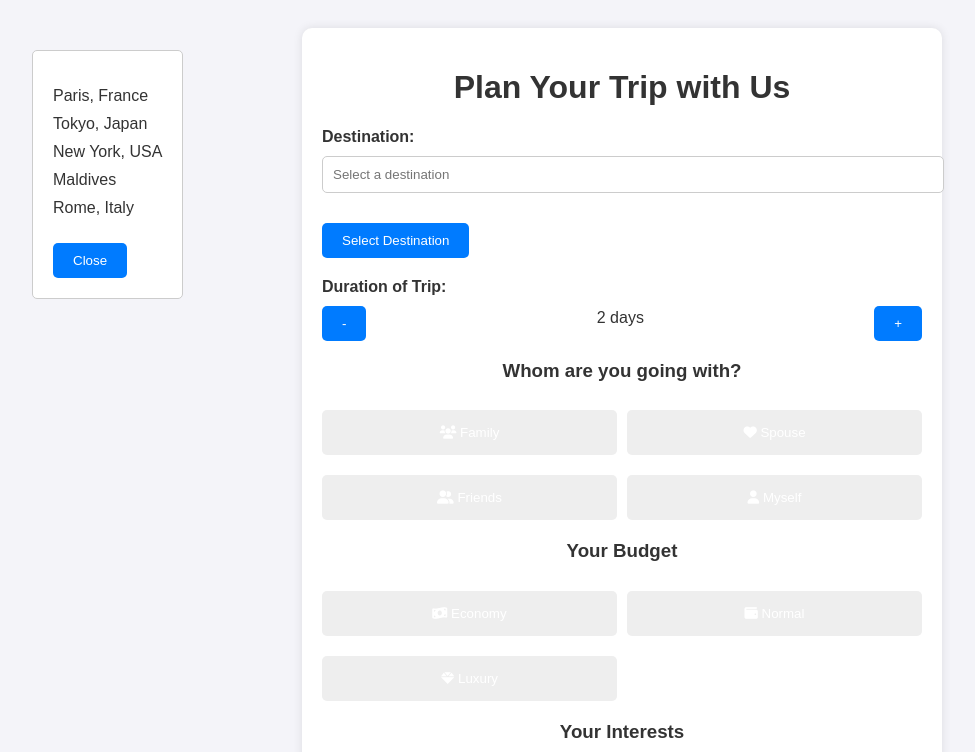
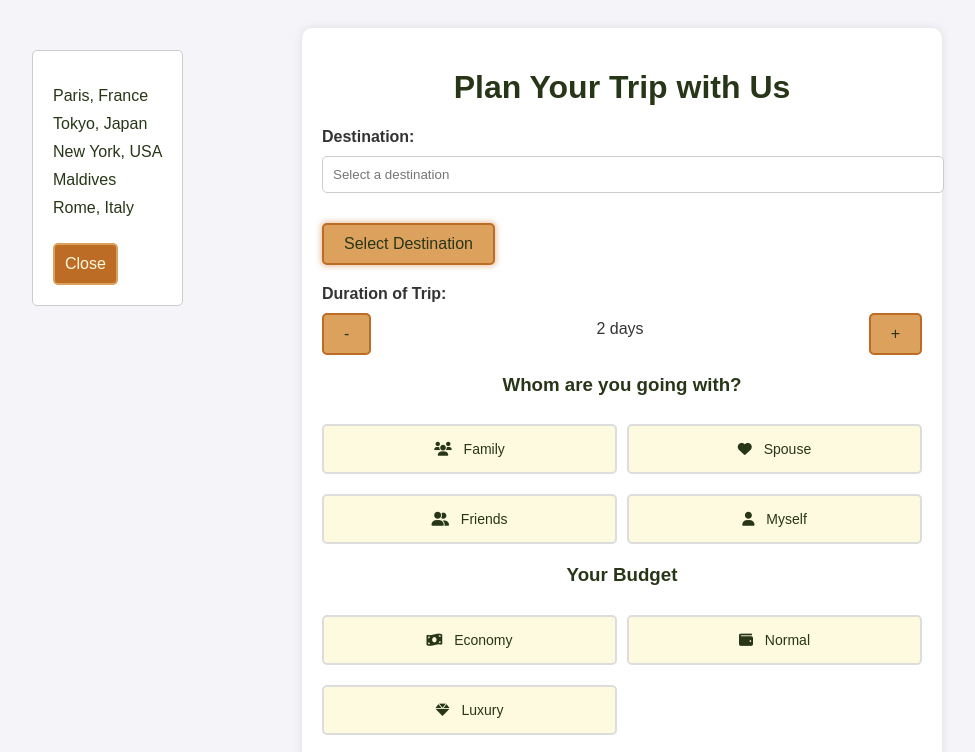
Before and after one commit to bhavyadhawan13/Itenary-Generator, a plain HTML site: page index.html in a window 1280 px wide. Both pictures are taken after a click on the button "Select Destination". Shown: the top 752 px of the page, without its empty margins (18-993 px from the left). Drawn offline with nearby package versions, Linux system fonts and the light colour scheme.

Commit message:
Updated style.css for changing colour scheme

```diff
--- a/style.css
+++ b/style.css
@@ -8,7 +8,7 @@ body {
 .container {
     max-width: 600px;
     margin: 0 auto;
-    background-color: #fff;
+    background-color: #ffffff;
     padding: 20px;
     border-radius: 10px;
     box-shadow: 0 0 10px rgba(0, 0, 0, 0.1);
@@ -16,12 +16,14 @@ body {
 
 h1, h3 {
     text-align: center;
+    color: #283618; /* Dark green */
 }
 
 label {
     display: block;
     margin-top: 20px;
     font-weight: bold;
+    color: #333;
 }
 
 input {
@@ -35,17 +37,30 @@ input {
 
 button {
     padding: 10px 20px;
-    background-color: #007bff;
-    color: white;
-    border: none;
+    background-color: #dda15e; /* Light brown */
+    color: #283618; /* Dark green text for better contrast */
+    border: 2px solid #bc6c25; /* Dark brown border */
     cursor: pointer;
     border-radius: 5px;
     margin-top: 10px;
     display: inline-block;
+    font-size: 16px;
+    transition: background-color 0.3s, border-color 0.3s, color 0.3s;
 }
 
 button:hover {
-    background-color: #0056b3;
+    background-color: #bc6c25; /* Dark brown */
+    border-color: #606c38; /* Dark green border on hover */
+    color: #fefae0; /* Light cream text on hover */
+}
+
+button i {
+    margin-right: 8px;
+    color: #283618; /* Dark green for icons */
+}
+
+button:hover i {
+    color: #fefae0; /* Light cream icon color on hover */
 }
 
 #days {
@@ -63,19 +78,25 @@ button:hover {
 
 .option {
     padding: 15px;
-    background-color: #eee;
+    background-color: #fefae0; /* Light cream */
+    border: 2px solid #dddddd;
     text-align: center;
     border-radius: 5px;
     cursor: pointer;
+    font-size: 14px;
+    transition: background-color 0.3s, color 0.3s, border-color 0.3s;
 }
 
 .option:hover {
-    background-color: #ddd;
+    background-color: #bc6c25; /* Dark brown */
+    color: #fefae0; /* Light cream text on hover */
+    border-color: #dda15e; /* Light brown border on hover */
 }
 
 .option.selected {
-    background-color: #007bff;
-    color: white;
+    background-color: #606c38; /* Dark green */
+    color: #fefae0; /* Light cream */
+    border-color: #283618; /* Dark green for selected option */
 }
 
 .popup {
@@ -83,7 +104,7 @@ button:hover {
     position: absolute;
     top: 50px;
     left: 50px;
-    background-color: white;
+    background-color: #ffffff;
     border: 1px solid #ccc;
     padding: 20px;
     border-radius: 5px;
@@ -97,4 +118,29 @@ button:hover {
 .popup ul li {
     margin: 10px 0;
     cursor: pointer;
+    color: #283618; /* Dark green */
 }
+
+.popup ul li:hover {
+    color: #bc6c25; /* Dark brown on hover */
+}
+
+#closePopup {
+    background-color: #bc6c25; /* Dark brown */
+    color: #fefae0; /* Light cream text */
+    border: 2px solid #dda15e; /* Light brown border */
+    padding: 10px;
+    border-radius: 5px;
+    cursor: pointer;
+    transition: background-color 0.3s, border-color 0.3s;
+}
+
+#closePopup:hover {
+    background-color: #dda15e; /* Light brown */
+    border-color: #bc6c25; /* Dark brown on hover */
+}
+
+button:focus {
+    outline: none;
+    box-shadow: 0 0 5px 2px rgba(219, 153, 102, 0.5); /* Light brown focus shadow */
+}
```
